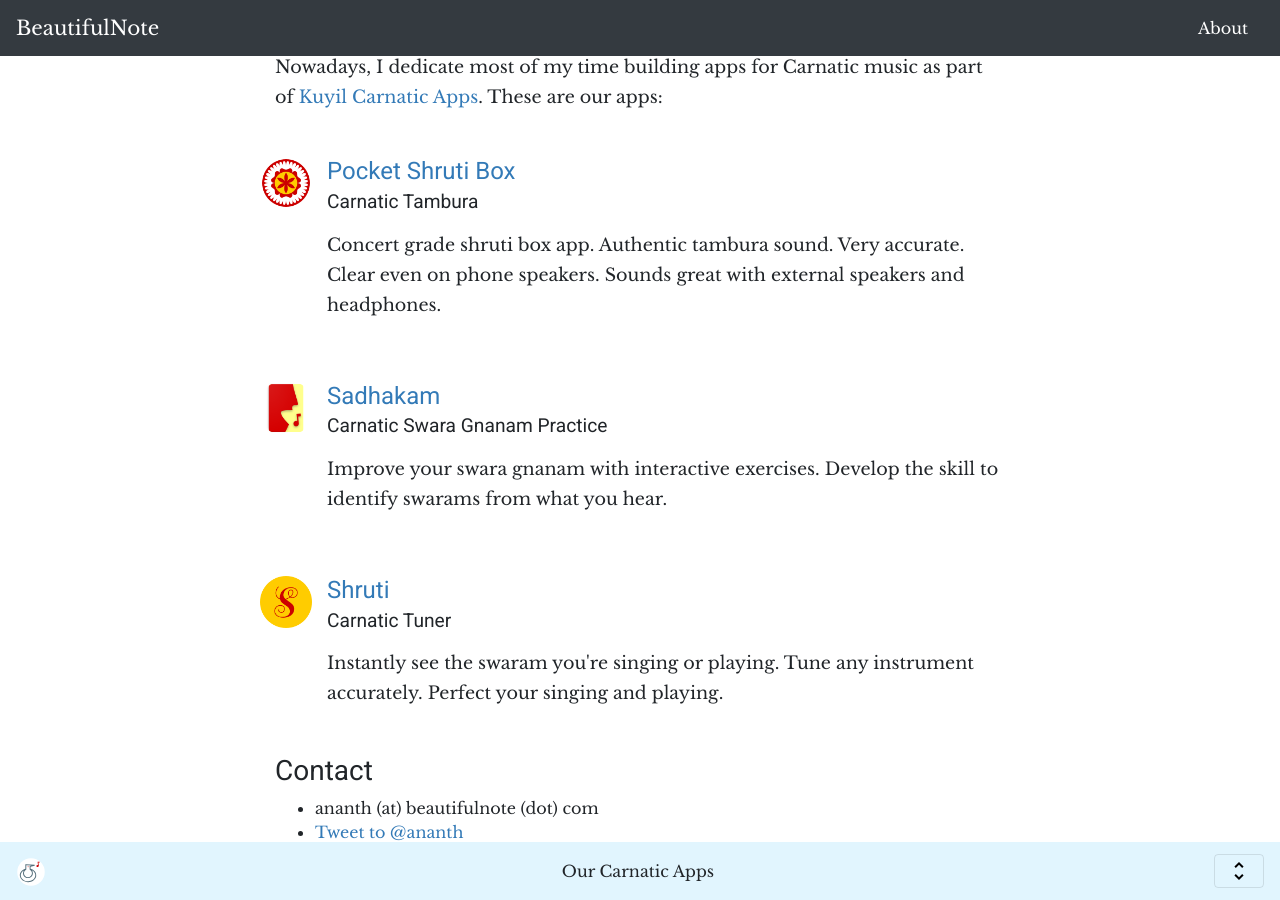
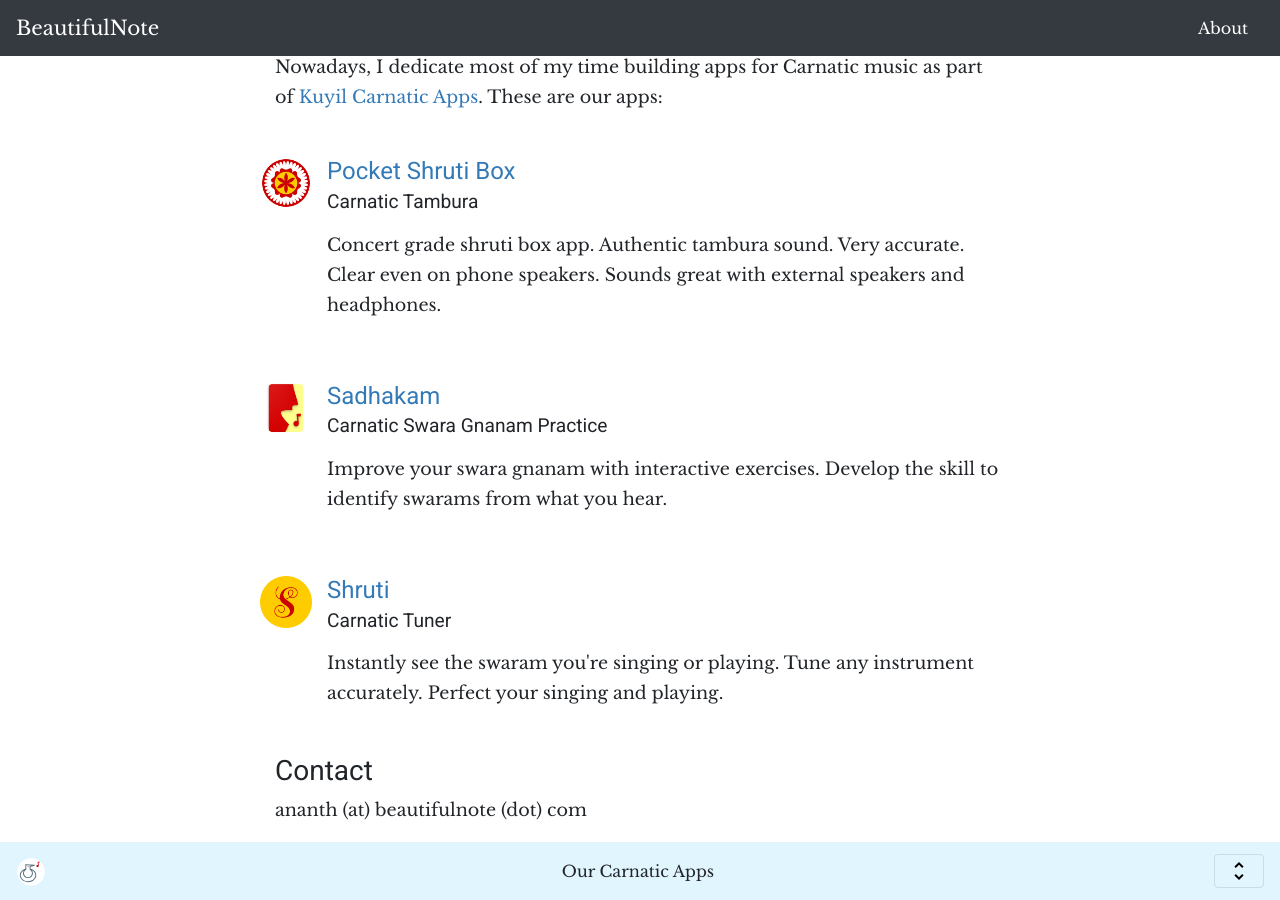
Before and after one commit to ananthp/beautifulnote, a Jekyll site: the page built from about.md, in a window 1280 px wide and 900 px high, scrolled down 1346 px. Built offline with Jekyll 4.4.1, drawn with Linux system fonts in a browser that asks for light colours; comment, search, counter and statistics services are not loaded.

Commit message:
alilaimel: improved punctuation in composer name
* about-page: removed twitter snippet (tweet to button)

```diff
--- a/about.md
+++ b/about.md
@@ -83,6 +83,4 @@
 
 ### Contact
 
-- ananth (at) beautifulnote (dot) com
-- <a {{ site.new_tab }} href="https://twitter.com/intent/tweet?screen_name=ananth" class="twitter-mention-button" data-related="ananth" data-dnt="true">Tweet to @ananth</a>
-<script>!function(d,s,id){var js,fjs=d.getElementsByTagName(s)[0],p=/^http:/.test(d.location)?'http':'https';if(!d.getElementById(id)){js=d.createElement(s);js.id=id;js.src=p+'://platform.twitter.com/widgets.js';fjs.parentNode.insertBefore(js,fjs);}}(document, 'script', 'twitter-wjs');</script>
+ananth (at) beautifulnote (dot) com
--- a/blog/_posts/2019-10-21-notation-alilaimel-mohanam.markdown
+++ b/blog/_posts/2019-10-21-notation-alilaimel-mohanam.markdown
@@ -10,7 +10,7 @@
 * **Varnam**: *Alilaimel Kan Valarndha*
 * **Ragam**: Mohanam
 * **Thalam**: Adi
-* **Composer**: Tiger K Varadhachari
+* **Composer**: "Tiger" K Varadhachari
 * **Sahityam**: M Arunachalam Pillai
 
 <script type="application/ld+json">
```
